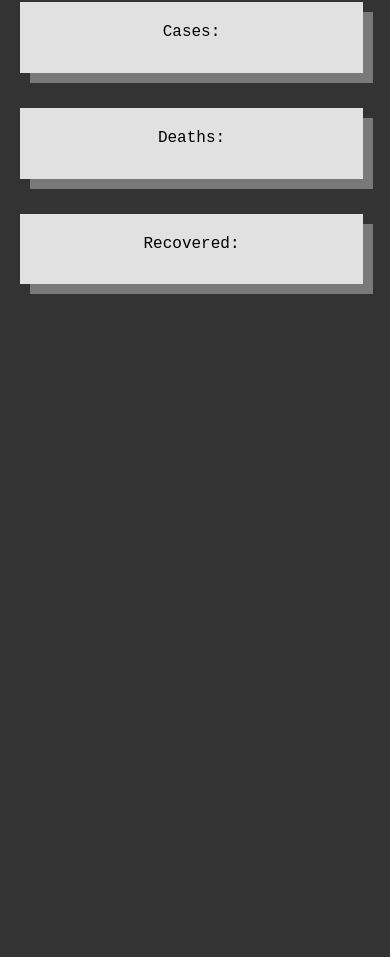
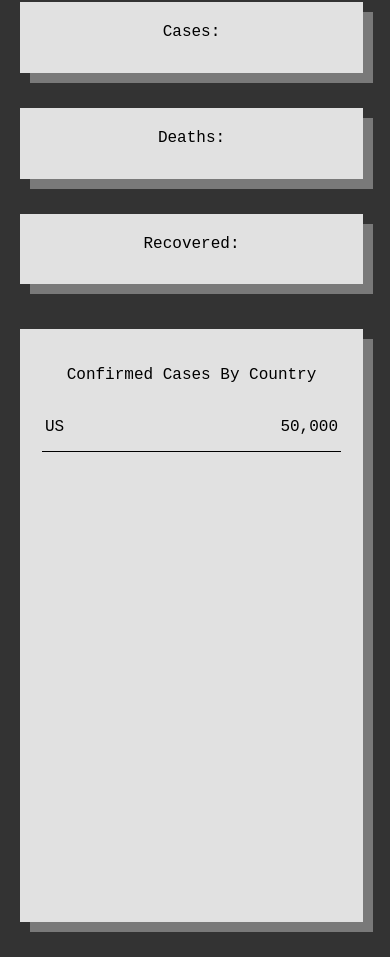
Before and after one commit to kevinbooth/coronavirus, a website built with webpack: page index.html in a window 390 px wide. Shown: the part 124-1081 px from the top of the page. Before the commit the page ends 844 px from the top, so only its background shows below. Built offline with Linux system fonts and the light colour scheme; no server answers.

Commit message:
Add logic to populate table in view

```diff
--- a/index.html
+++ b/index.html
@@ -27,6 +27,19 @@
                     <div class="block__metric ui-recovered"></div>
                 </div>
             </div>
+            <div class="table">
+                <p>Confirmed Cases By Country</p>
+                <div class="table__scroller">
+                    <table>
+                        <tbody class="ui-table">
+                            <tr>
+                                <td>US</td>
+                                <td>50,000</td>
+                            </tr>
+                        </tbody>
+                    </table>
+                </div>
+            </div>
         </div>
 
         <script src="static/app.min.js" type="text/javascript"></script>
--- a/static/app.js
+++ b/static/app.js
@@ -103,9 +103,9 @@ COVID19.fetch = async function () {
 };
 
 COVID19.appendData = function () {
-    let _confirmed = document.getElementsByClassName('ui-confirmed')[0];
-    let _deaths = document.getElementsByClassName('ui-deaths')[0];
-    let _recovered = document.getElementsByClassName('ui-recovered')[0];
+    const _confirmed = document.getElementsByClassName('ui-confirmed')[0];
+    const _deaths = document.getElementsByClassName('ui-deaths')[0];
+    const _recovered = document.getElementsByClassName('ui-recovered')[0];
 
     if (_confirmed && _deaths && _recovered) {
         _confirmed.innerHTML = COVID19.confirmed;
@@ -114,6 +114,20 @@ COVID19.appendData = function () {
 
         console.log(_deaths, _recovered);
     }
+
+    const _table = document.getElementsByClassName('ui-table')[0];
+    let _output = '';
+
+    COVID19.latest.forEach(function (country, index) {
+        //console.log(country, index);
+
+        _output += '<tr>',
+        _output += '    <td>' + country.Country + '</td>',
+        _output += '    <td>' + country.TotalConfirmed + '</td>',
+        _output += '</tr>';
+    });
+
+    _table.innerHTML = _output;
 }
 
 /**
--- a/static/styles.css
+++ b/static/styles.css
@@ -76,7 +76,7 @@ button:hover {
 .chain {
     display: flex;
     flex-wrap: wrap;
-    margin-bottom: 10rem;
+    margin-bottom: 1rem;
 }
 
 .block {
@@ -109,3 +109,55 @@ button:hover {
     margin-bottom: 1rem;
     word-wrap: break-word;
 }
+
+.table {
+    background-color: #e1e1e1;
+    box-sizing: border-box;
+    box-shadow: 10px 10px 0 #797979;
+    color: black;
+    display: inline-block;
+    padding: 2rem;
+    width: 30%;
+    margin-right: 2%;
+    margin-bottom: 2%;
+    text-align: center;
+}
+
+@media screen and (max-width: 37.5em) {
+    .table {
+        width: 98%;
+        margin-bottom: 10%;
+    }
+}
+
+.table__scroller {
+    height: 50rem;
+    overflow-x: scroll;
+    overflow-y: none;
+
+    /* Hide scrollbar */
+    overflow: -moz-scrollbars-none;
+    -ms-overflow-style: none;
+}
+
+.table__scroller::-webkit-scrollbar {
+    width: 0 !important;
+}
+
+.table table, .table td {
+    width: 100%;
+}
+
+.table tr {
+    border-bottom: 1px solid black;
+    display: block;
+    padding: 1rem 0;
+}
+
+.table td:first-of-type {
+    text-align: left;
+}
+
+.table td:last-of-type {
+    text-align: right;
+}
```
Also changed, not shown: static/app.min.js.
